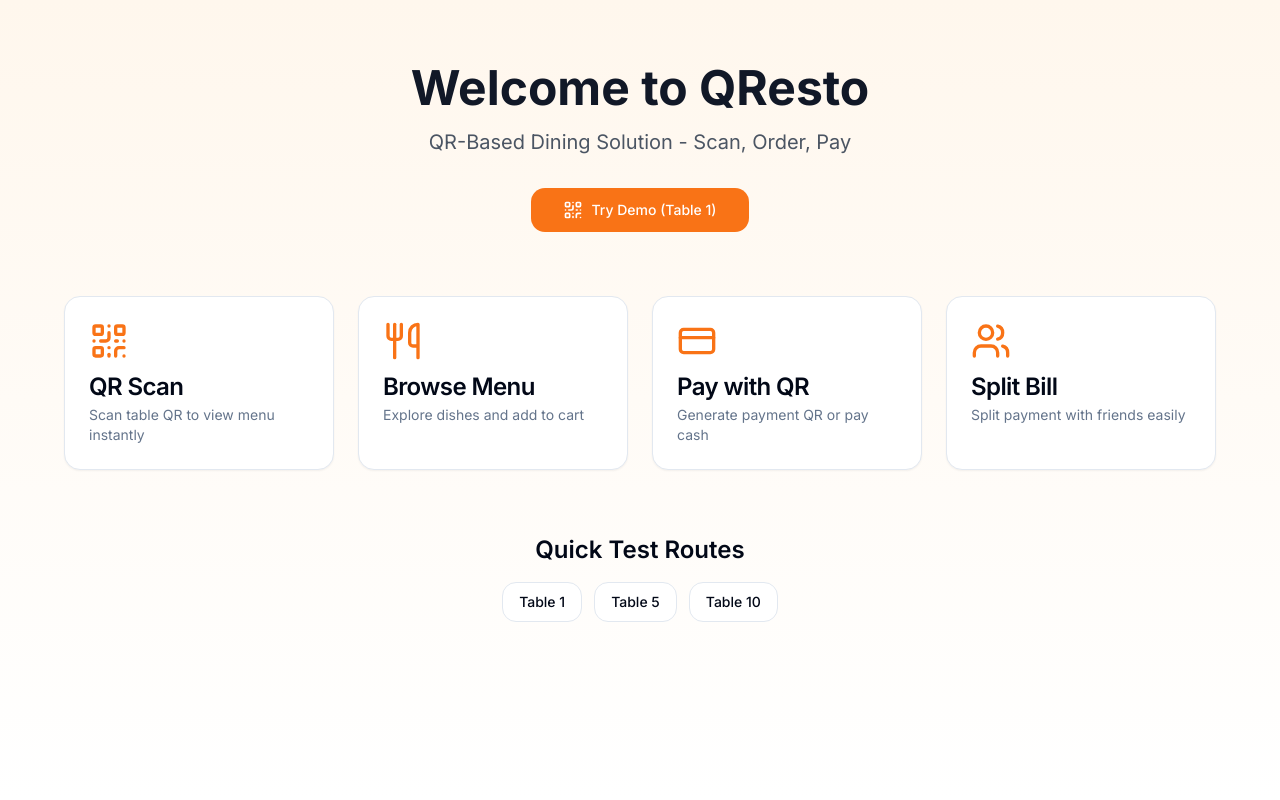
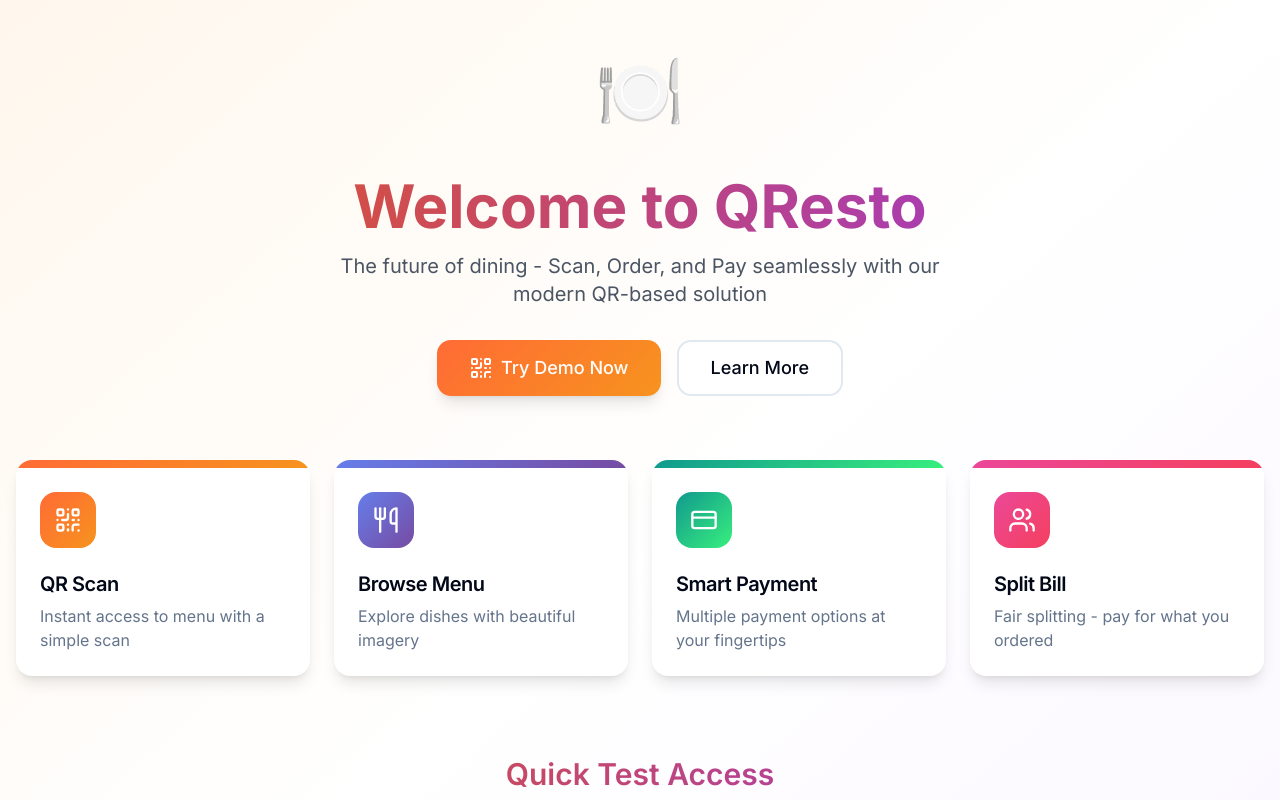
Before and after one commit to Sanikala/start-up-qresto, a Next.js app: page / in a window 1280 px wide. Shown: the top 800 px of the page. Built offline with nearby package versions, Linux system fonts and the light colour scheme.

Commit message:
refactor: improved ui --switch to modern

```diff
--- a/app/page.tsx
+++ b/app/page.tsx
@@ -5,79 +5,121 @@ import { QrCode, Utensils, CreditCard, Users } from "lucide-react";
 
 export default function Home() {
   return (
-    <main className="min-h-screen bg-gradient-to-b from-orange-50 to-white">
+    <main className="min-h-screen bg-gradient-to-br from-orange-50 via-white to-purple-50">
       <div className="container mx-auto px-4 py-16">
-        <div className="text-center mb-16">
-          <h1 className="text-5xl font-bold text-gray-900 mb-4">
+        {/* Hero Section */}
+        <div className="text-center mb-16 animate-fade-in">
+          <div className="inline-block mb-6">
+            <div className="text-7xl mb-4 animate-bounce">🍽️</div>
+          </div>
+          <h1 className="text-6xl font-bold bg-gradient-to-r from-orange-600 to-purple-600 bg-clip-text text-transparent mb-4">
             Welcome to QResto
           </h1>
-          <p className="text-xl text-gray-600 mb-8">
-            QR-Based Dining Solution - Scan, Order, Pay
+          <p className="text-xl text-gray-600 mb-8 max-w-2xl mx-auto">
+            The future of dining - Scan, Order, and Pay seamlessly with our modern QR-based solution
           </p>
-          <div className="flex justify-center gap-4">
+          <div className="flex flex-col sm:flex-row justify-center gap-4">
             <Link href="/table/1">
-              <Button size="lg" className="bg-orange-500 hover:bg-orange-600">
-                <QrCode className="mr-2 h-5 w-5" />
-                Try Demo (Table 1)
+              <Button size="lg" className="gradient-orange text-white border-0 h-14 px-8 text-lg shadow-lg hover:shadow-xl transition-all">
+                <QrCode className="mr-2 h-6 w-6" />
+                Try Demo Now
               </Button>
             </Link>
+            <Button size="lg" variant="outline" className="h-14 px-8 text-lg border-2">
+              Learn More
+            </Button>
           </div>
         </div>
 
-        <div className="grid grid-cols-1 md:grid-cols-2 lg:grid-cols-4 gap-6 max-w-6xl mx-auto">
-          <Card>
+        {/* Features Grid */}
+        <div className="grid grid-cols-1 md:grid-cols-2 lg:grid-cols-4 gap-6 max-w-7xl mx-auto mb-16">
+          <Card className="card-hover border-0 shadow-lg overflow-hidden">
+            <div className="h-2 gradient-orange"></div>
             <CardHeader>
-              <QrCode className="h-10 w-10 text-orange-500 mb-2" />
-              <CardTitle>QR Scan</CardTitle>
-              <CardDescription>
-                Scan table QR to view menu instantly
+              <div className="w-14 h-14 gradient-orange rounded-2xl flex items-center justify-center mb-4">
+                <QrCode className="h-7 w-7 text-white" />
+              </div>
+              <CardTitle className="text-xl">QR Scan</CardTitle>
+              <CardDescription className="text-base">
+                Instant access to menu with a simple scan
               </CardDescription>
             </CardHeader>
           </Card>
 
-          <Card>
+          <Card className="card-hover border-0 shadow-lg overflow-hidden">
+            <div className="h-2 gradient-blue"></div>
             <CardHeader>
-              <Utensils className="h-10 w-10 text-orange-500 mb-2" />
-              <CardTitle>Browse Menu</CardTitle>
-              <CardDescription>
-                Explore dishes and add to cart
+              <div className="w-14 h-14 gradient-blue rounded-2xl flex items-center justify-center mb-4">
+                <Utensils className="h-7 w-7 text-white" />
+              </div>
+              <CardTitle className="text-xl">Browse Menu</CardTitle>
+              <CardDescription className="text-base">
+                Explore dishes with beautiful imagery
               </CardDescription>
             </CardHeader>
           </Card>
 
-          <Card>
+          <Card className="card-hover border-0 shadow-lg overflow-hidden">
+            <div className="h-2 gradient-green"></div>
             <CardHeader>
-              <CreditCard className="h-10 w-10 text-orange-500 mb-2" />
-              <CardTitle>Pay with QR</CardTitle>
-              <CardDescription>
-                Generate payment QR or pay cash
+              <div className="w-14 h-14 gradient-green rounded-2xl flex items-center justify-center mb-4">
+                <CreditCard className="h-7 w-7 text-white" />
+              </div>
+              <CardTitle className="text-xl">Smart Payment</CardTitle>
+              <CardDescription className="text-base">
+                Multiple payment options at your fingertips
               </CardDescription>
             </CardHeader>
           </Card>
 
-          <Card>
+          <Card className="card-hover border-0 shadow-lg overflow-hidden">
+            <div className="h-2 bg-gradient-to-r from-pink-500 to-rose-500"></div>
             <CardHeader>
-              <Users className="h-10 w-10 text-orange-500 mb-2" />
-              <CardTitle>Split Bill</CardTitle>
-              <CardDescription>
-                Split payment with friends easily
+              <div className="w-14 h-14 bg-gradient-to-br from-pink-500 to-rose-500 rounded-2xl flex items-center justify-center mb-4">
+                <Users className="h-7 w-7 text-white" />
+              </div>
+              <CardTitle className="text-xl">Split Bill</CardTitle>
+              <CardDescription className="text-base">
+                Fair splitting - pay for what you ordered
               </CardDescription>
             </CardHeader>
           </Card>
         </div>
 
-        <div className="mt-16 text-center">
-          <h2 className="text-2xl font-semibold mb-4">Quick Test Routes</h2>
-          <div className="flex flex-wrap justify-center gap-3">
-            <Link href="/table/1">
-              <Button variant="outline">Table 1</Button>
-            </Link>
-            <Link href="/table/5">
-              <Button variant="outline">Table 5</Button>
-            </Link>
-            <Link href="/table/10">
-              <Button variant="outline">Table 10</Button>
-            </Link>
+        {/* Quick Access */}
+        <div className="mt-20 text-center">
+          <h2 className="text-3xl font-semibold mb-6 bg-gradient-to-r from-orange-600 to-purple-600 bg-clip-text text-transparent">
+            Quick Test Access
+          </h2>
+          <div className="flex flex-wrap justify-center gap-4">
+            {[1, 5, 10].map((table) => (
+              <Link key={table} href={`/table/${table}`}>
+                <Button
+                  variant="outline"
+                  size="lg"
+                  className="border-2 hover:border-orange-500 hover:text-orange-600 transition-all"
+                >
+                  <span className="text-2xl mr-2">🪑</span>
+                  Table {table}
+                </Button>
+              </Link>
+            ))}
+          </div>
+        </div>
+
+        {/* Stats Section */}
+        <div className="mt-20 grid grid-cols-1 md:grid-cols-3 gap-8 max-w-4xl mx-auto">
+          <div className="text-center p-6">
+            <div className="text-4xl font-bold gradient-orange bg-clip-text text-transparent mb-2">Fast</div>
+            <p className="text-gray-600">Order in under 30 seconds</p>
+          </div>
+          <div className="text-center p-6">
+            <div className="text-4xl font-bold gradient-blue bg-clip-text text-transparent mb-2">Secure</div>
+            <p className="text-gray-600">Safe payment processing</p>
+          </div>
+          <div className="text-center p-6">
+            <div className="text-4xl font-bold gradient-green bg-clip-text text-transparent mb-2">Easy</div>
+            <p className="text-gray-600">Intuitive user experience</p>
           </div>
         </div>
       </div>
--- a/types/index.ts
+++ b/types/index.ts
@@ -38,8 +38,10 @@ export interface SplitPayment {
   orderId: string;
   totalAmount: number;
   paidAmount: number;
+  splitMode: 'even' | 'itemized'; // New: Split evenly or pay for what you ordered
   contributions: {
     name: string;
     amount: number;
+    items?: string[]; // Optional: items they're paying for
   }[];
 }
```
Also changed, not shown: app/table/[id]/page.tsx (+65 -30 lines), store/cartStore.ts (+19 -5 lines).
